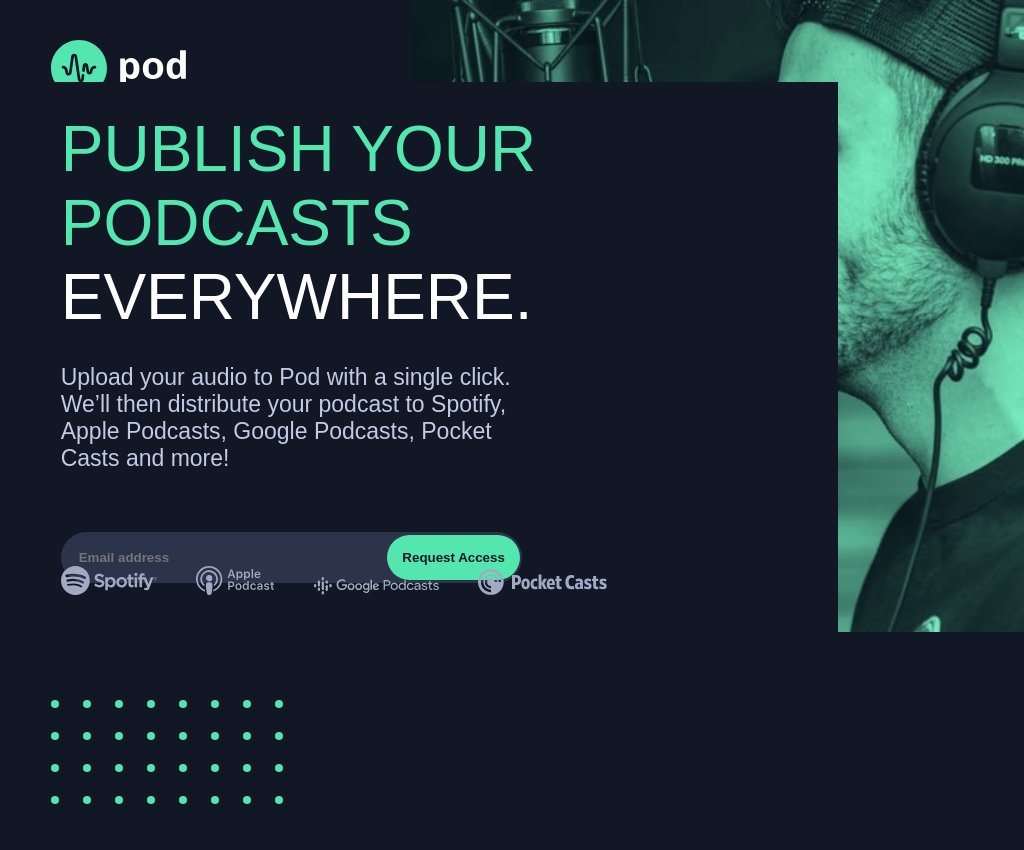
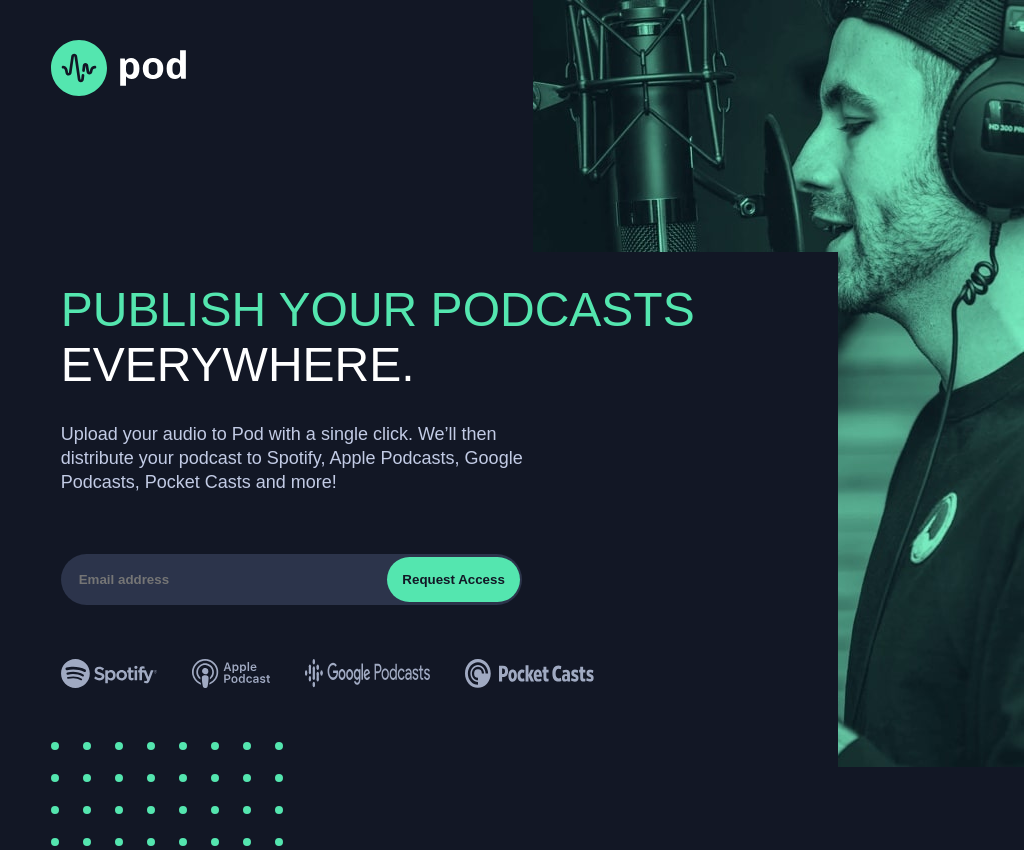
Before and after one commit to urosmilkovic/zadatak3, a plain HTML site: page index.html in a window 1024 px wide. Before the commit the page ends 808 px from the top, so only its background shows below. Drawn offline with nearby package versions, Linux system fonts and the light colour scheme; a web font is replaced by a local one.

Commit message:
img position fixed

```diff
--- a/index.html
+++ b/index.html
@@ -1,7 +1,7 @@
 <!DOCTYPE html>
 <html lang="en">
   <head>
-    <meta http-equiv="X-UA-Compatible" content="IE=edge" />
+    <meta http-equiv="X-UA-Compatible" content="IE=edge,chrome=1" />
     <meta charset="UTF-8" />
     <meta name="viewport" content="width=device-width, initial-scale=1.0" />
     <script src="https://ajax.googleapis.com/ajax/libs/jquery/3.5.1/jquery.min.js"></script>
@@ -22,16 +22,15 @@
   </head>
   <body>
     <img src="../assets/desktop/logo.svg" class="pod-logo" />
-    <div class="main-container">
+    <div class="container">
       <div class="singer-pic"></div>
-    </div>
       <div class="address-part">
         <div class="logo-pod"><img src="../assets/desktop/logo.svg" /></div>
         <div class="header">Publish your podcasts <span>everywhere.</span></div>
         <div class="text">
-        Upload your audio to Pod with a single click. We’ll then distribute your
-        podcast to Spotify, Apple Podcasts, Google Podcasts, Pocket Casts and
-        more!
+          Upload your audio to Pod with a single click. We’ll then distribute
+          your podcast to Spotify, Apple Podcasts, Google Podcasts, Pocket Casts
+          and more!
         </div>
         <div class="logos">
           <img src="/assets/desktop/spotify.svg" alt="" />
@@ -54,6 +53,7 @@
       <div class="dots-img">
         <img src="../assets/desktop/bg-pattern-dots.svg" alt="" />
       </div>
+    </div>
     <div class="mobile-part"></div>
     <script src="/app/app.js"></script>
   </body>
--- a/style/style.css
+++ b/style/style.css
@@ -23,15 +23,23 @@ body {
   width: 100%;
   height: 100vh;
   display: flex;
-  justify-content: end;
+  justify-content: flex-end;
   align-items: center;
+}
+
+.container {
+  position: relative;
 }
 
 .singer-pic {
   background-image: url("/assets/desktop/image-host.jpg");
-  background-size: cover;
-  width: 60%;
-  height: 79vh;
+  width: 100%;
+  height: 600px;
+  margin-top: 185px;
+  background-repeat: no-repeat;
+  background-position: bottom right;
+  display: flex;
+  flex-direction: column-reverse;
 }
 
 .address-part {
@@ -40,7 +48,7 @@ body {
   display: flex;
   position: absolute;
   width: 50%;
-  bottom: 10%;
+  bottom: 0%;
   height: 420px;
   flex-direction: column;
   padding: 30px;
@@ -99,10 +107,6 @@ button:hover {
   background-color: #b3ffe2;
 }
 
-.logo-part {
-  position: absolute;
-  bottom: 10%;
-}
 .error {
   display: ;
   font-size: 12px;
@@ -116,16 +120,20 @@ button:hover {
 
 .dots-img {
   position: absolute;
-  bottom: 5%;
+  bottom: -10%;
   right: 0;
 }
 
 @media (max-width: 1165px) and (min-width: 1000px) {
   .singer-pic {
     background-image: url("/assets/tablet/image-host.jpg");
-    background-size: cover;
-    width: 60%;
-    height: 79vh;
+    width: 100%;
+    height: 800px;
+    margin-top: -33px;
+    background-repeat: no-repeat;
+    background-position: bottom right;
+    display: flex;
+    flex-direction: column-reverse;
   }
 
   .logos {
@@ -150,8 +158,8 @@ button:hover {
     display: flex;
     position: absolute;
     width: 73%;
-    bottom: 10%;
-    height: 578px;
+    bottom: 0%;
+    height: 455px;
     flex-direction: column;
     padding: 30px;
   }
@@ -166,14 +174,14 @@ button:hover {
   }
 
   .header {
-    font-size: 64px;
+    font-size: 48px;
     color: #54e6af;
     text-transform: uppercase;
     font-weight: 300;
   }
 
   .header span {
-    font-size: 64px;
+    font-size: 48px;
     color: #ffffff;
     text-transform: uppercase;
     font-weight: 300;
@@ -182,23 +190,26 @@ button:hover {
   .text {
     padding: 30px 276px 60px 0px;
     color: #c2cbe5;
-    font-size: 23px;
-    line-height: 27px;
+    font-size: 18px;
+    line-height: 24px;
   }
 
   .logo-part {
-    position: absolute;
-    bottom: 19%;
+    display: flex;
   }
 
   .dots-img {
     position: absolute;
-    bottom: -1%;
+    bottom: -10.4%;
     left: 5%;
   }
 }
 
 @media (max-width: 385px) {
+  .container {
+    position: static;
+  }
+
   .body {
     height: 100vh;
   }
@@ -214,7 +225,12 @@ button:hover {
     background-image: url("/assets/mobile/image-host.jpg");
     background-size: cover;
     width: 100%;
-    height: 100%;
+    height: 100vh;
+    margin: 0px;
+    background-repeat: no-repeat;
+    background-position: bottom right;
+    display: flex;
+    flex-direction: column-reverse;
   }
 
   .address-part {
```
Lines whose indentation alone changed are shown as unchanged.
